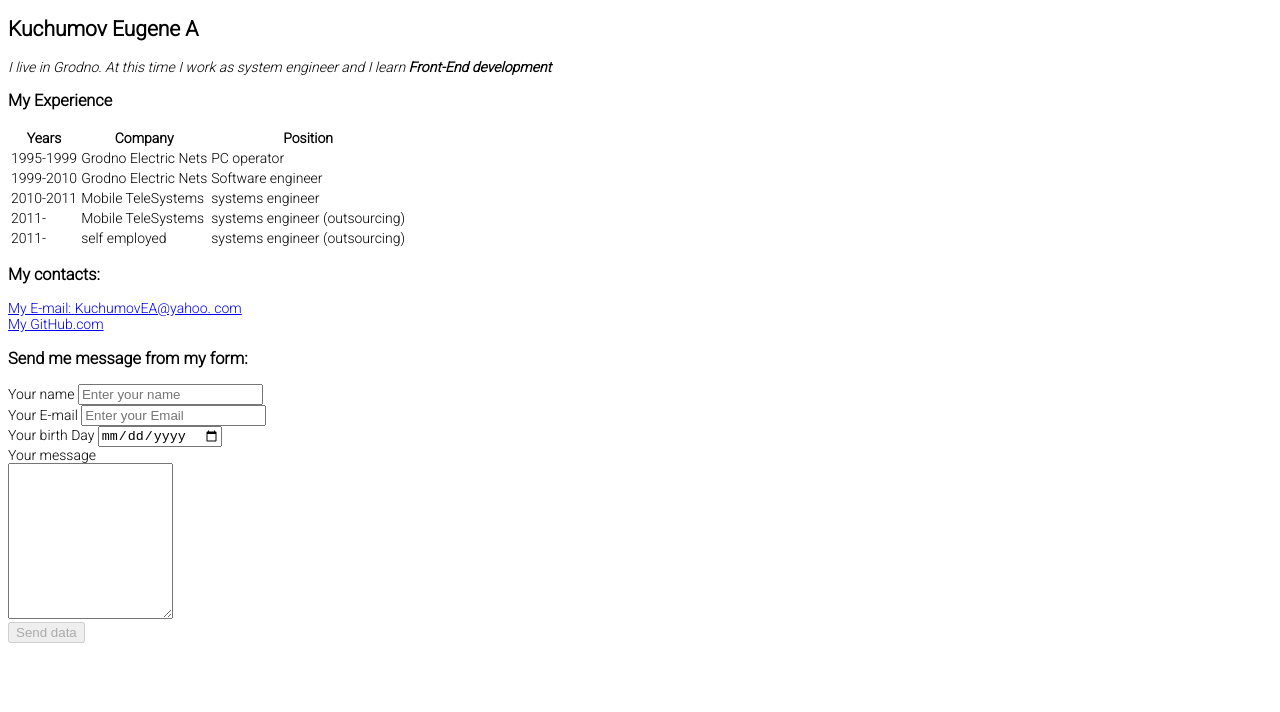
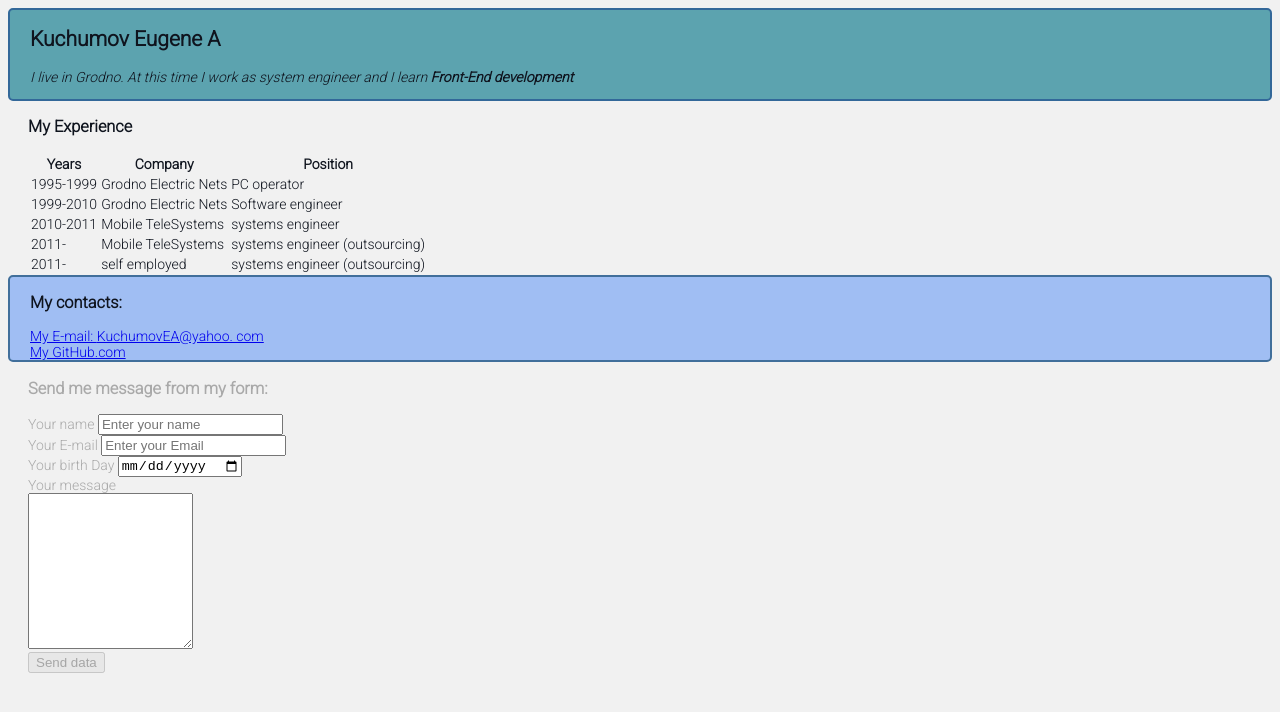
Before and after one commit to KuchumovEA/resume, a plain HTML site: page index.html in a window 1280 px wide. Drawn offline with Linux system fonts and the light colour scheme.

Commit message:
Add files via upload

```diff
--- a/css/css1.css
+++ b/css/css1.css
@@ -3,4 +3,33 @@
 body {
   font-family: Roboto, Verdana, sans-serif;
   font-size: 14px;
+  color: #0f141e;
+  background: #f1f1f1;
 }
+
+.card1 {
+  border: 2px solid #336899;
+  border-radius: 5px;
+  padding-left: 20px;
+  background: rgb(92, 163, 175);
+}
+
+.card2 {
+  /* border: 2px solid #416f9b;
+  border-radius: 5px;*/
+  padding-left: 20px;
+}
+
+.card3 {
+  border: 2px solid #416f9b;
+  border-radius: 5px;
+  padding-left: 20px;
+  background: rgb(160, 190, 243);
+}
+
+.card4 {
+  /* border: 2px solid #416f9b;
+  border-radius: 5px;*/
+  padding-left: 20px;
+  color: darkgray;
+}
```
